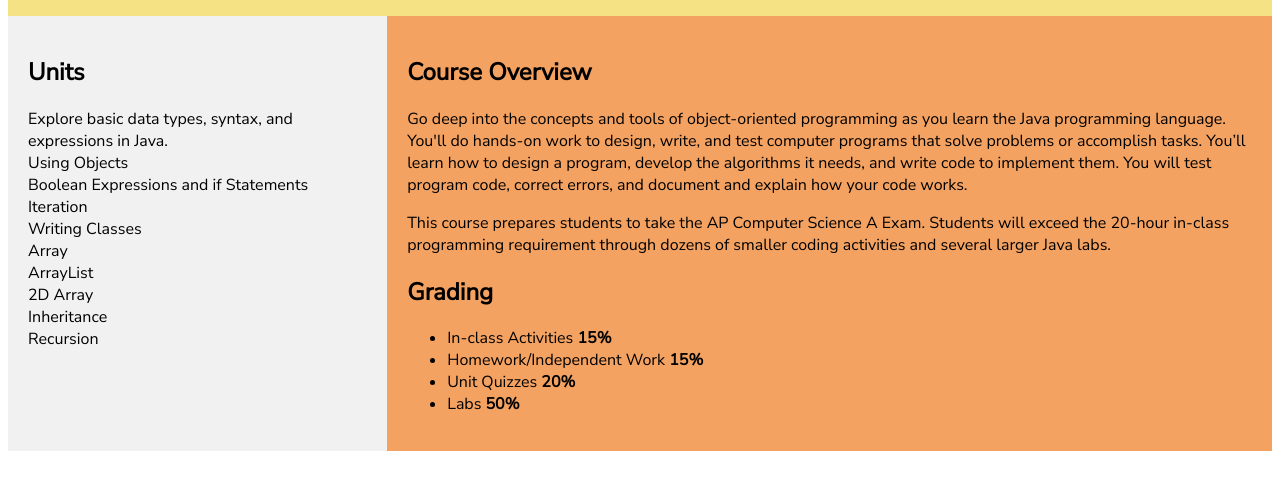
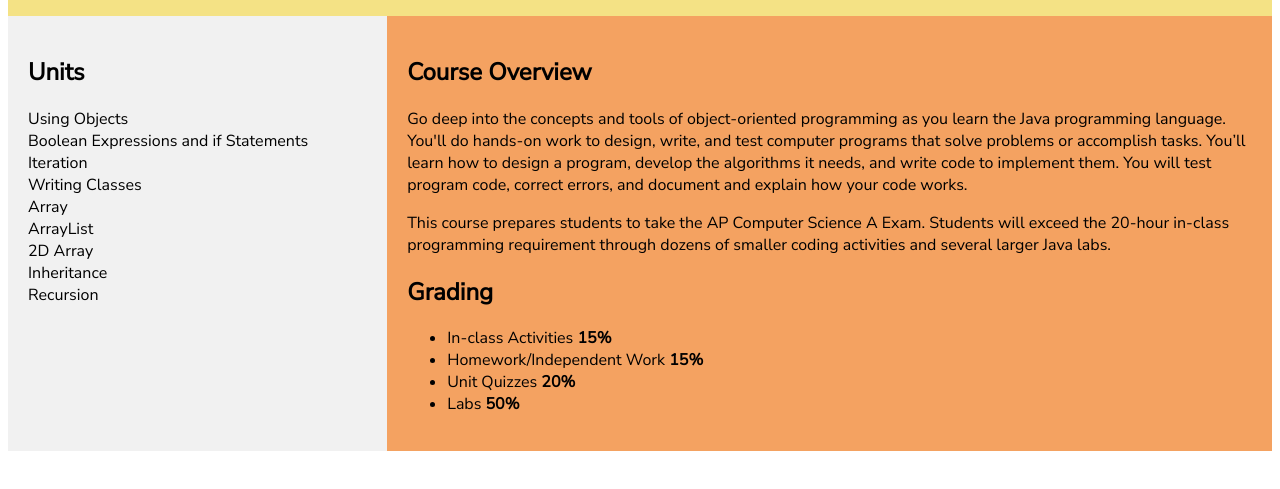
Before and after one commit to blair-mcavoy/blair-mcavoy.github.io, a plain HTML site: page index.html in a window 1280 px wide. Shown: the part 97-586 px from the top of the page. Drawn offline with Linux system fonts and the light colour scheme.

Commit message:
Update index.html

```diff
--- a/index.html
+++ b/index.html
@@ -19,7 +19,7 @@
       <div class="side">
         <h2>Units</h2>
           <div id="unit1" onclick="toggle('unit1expand')>Primitive Types</div>
-            <div id="unit1expand">Explore basic data types, syntax, and expressions in Java.</div>
+            <div class="collapse" id="unit1expand">Explore basic data types, syntax, and expressions in Java.</div>
           <div id="unit2">Using Objects</div>
           <div>Boolean Expressions and if Statements</div>
           <div>Iteration</div>
```
